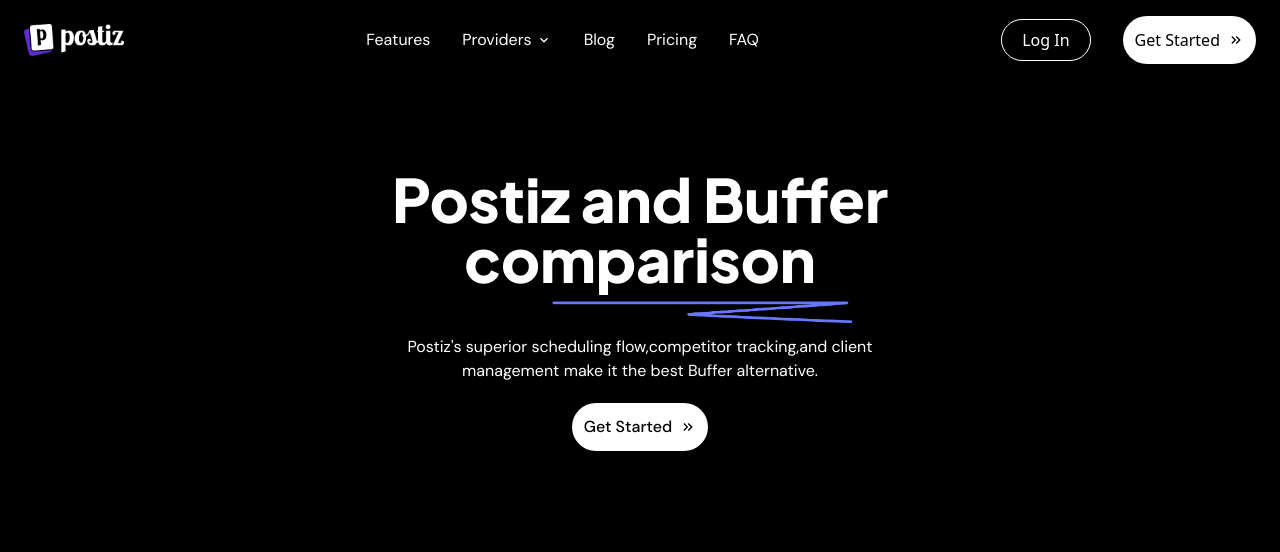
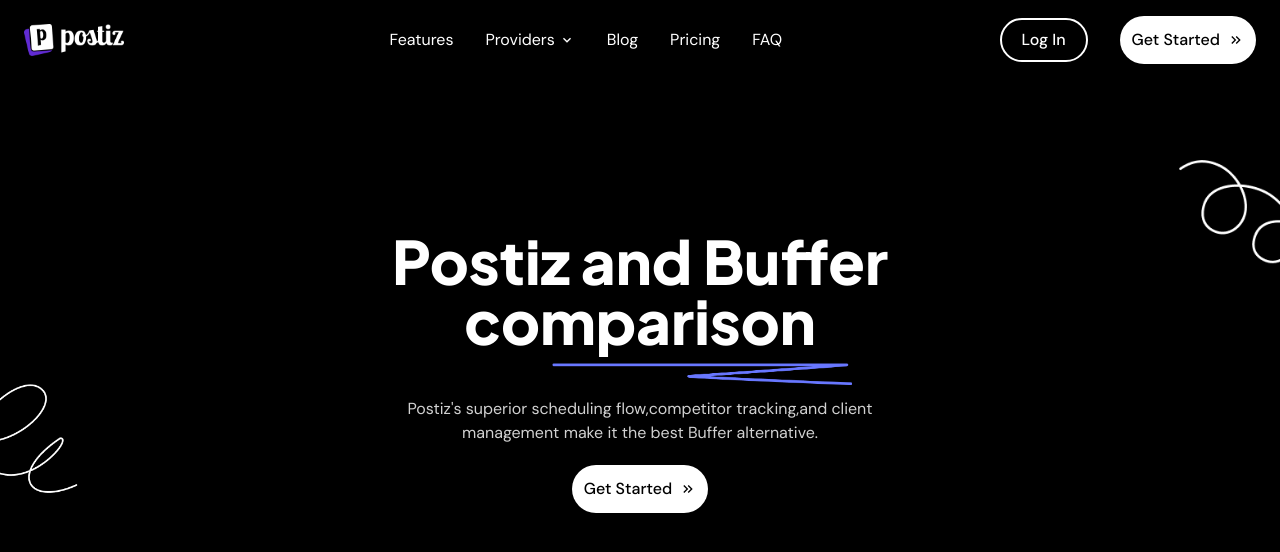
Before and after one commit to Oishee90/crazy-devs-task, a Next.js app: page / in a window 1280 px wide. Shown: the top 552 px of the page. Built offline with nearby package versions, Linux system fonts and the light colour scheme.

Commit message:
complete banner section

```diff
--- a/app/Component/Banner.jsx
+++ b/app/Component/Banner.jsx
@@ -6,10 +6,28 @@ import { MdKeyboardDoubleArrowRight } from "react-icons/md";
 
 const Banner = () => {
     return (
-        <div className="h-[300px] mt-20 flex flex-col justify-center items-center mx-auto container">
-            {/* Flex Container for Heading and Image */}
-            <div className="gap-4">
-                <h1 className="md:text-6xl plus-jakarta text-3xl font-extrabold text-center ">
+        <div className="relative md:h-[400px] md:mt-20  mt-10 flex flex-col justify-center items-center mx-auto container overflow-hidden">
+        {/* Image at Right-Top Corner */}
+        <div className="absolute top-0 md:right-[-124px] right-[-161px] -translate-x-1/2 ">
+            <Image
+                src="/image/Highlight 29.png"
+                alt="Right Top Image"
+                width={150}
+                height={100}
+            />
+        </div>
+
+        {/* Image at Left-Bottom Corner */}
+        <div className="absolute md:bottom-0 bottom-[-57px] md:left-[22px] left-[3px] -translate-x-1/2 ">
+            <Image
+                src="/image/tornado.png"
+                alt="Left Bottom Image"
+                width={250}
+                height={100}
+            />
+        </div>
+            <div className="gap-4 mt-6">
+                <h1 className="md:text-6xl plus-jakarta text-white text-3xl font-extrabold text-center ">
                     Postiz and Buffer <br /> comparison
                 </h1>
                 <div className="md:ml-40 w-1/2 ml-32 md:w-full mt-3">
@@ -23,11 +41,11 @@ const Banner = () => {
             </div>
 
             {/* Paragraph */}
-            <p className=" text-center md:text-base p-3 dm-sans">
+            <p className=" text-center text-[#D1D1D1] md:text-base p-3 dm-sans">
                 Postiz's superior scheduling flow,competitor tracking,and client<br />management make it the best Buffer alternative.
             </p>
             <div className='text-center mt-2'>
-            <button className="px-3 dm-sans py-3 flex gap-2  text-center items-center  justify-center font-medium text-black capitalize transition-colors duration-300 transform bg-white rounded-3xl text-base hover:bg-slate-300 focus:outline-none focus:ring focus:ring-blue-300 focus:ring-opacity-80">
+            <button className="px-3 dm-sans py-3 flex gap-2   text-center items-center  justify-center font-medium text-black capitalize transition-colors duration-300 transform bg-white rounded-3xl text-base hover:bg-slate-300 focus:outline-none focus:ring focus:ring-blue-300 focus:ring-opacity-80">
                                 Get Started
                                 <MdKeyboardDoubleArrowRight />
                             </button>
--- a/app/Component/Navbar.jsx
+++ b/app/Component/Navbar.jsx
@@ -22,7 +22,7 @@ function Navbar() {
                     </div>
 
                     {/* Navbar Items */}
-                    <div className="hidden md:ml-2 md:mr-2 md:flex flex-1 justify-center md:items-center md:gap-8 lg:gap-16">
+                    <div className="hidden md:ml-14 md:mr-2 md:flex flex-1 justify-center md:items-center md:gap-8 lg:gap-16">
                         <div className="flex dm-sans text-white capitalize dark:text-gray-300 gap-6 lg:gap-8">
                             <a href="#" className="transition-colors duration-300 transform hover:text-slate-300 dark:hover:text-gray-200">Features</a>
                             <a href="#" className="flex items-center gap-1 transition-colors duration-300 transform hover:text-slate-300 dark:hover:text-gray-200">Providers <MdOutlineKeyboardArrowDown /></a>
@@ -33,8 +33,8 @@ function Navbar() {
                     </div>
 
                     {/* Button Section */}
-                    <div className="hidden md:flex md:items-center gap-6 lg:gap-8">
-                        <button className="px-5 py-2 whitespace-nowrap font-medium text-base text-white hover:text-black capitalize transition-colors duration-300 transform bg-none border border-white rounded-3xl hover:bg-white focus:outline-none focus:ring focus:ring-white focus:ring-opacity-80">
+                    <div className="hidden dm-sans md:flex md:items-center gap-6 lg:gap-8">
+                        <button className="px-5 py-2 whitespace-nowrap font-medium text-base text-white hover:text-black capitalize transition-colors duration-300 transform bg-none border-2 border-white rounded-3xl hover:bg-white focus:outline-none focus:ring focus:ring-white focus:ring-opacity-80">
                             Log in
                         </button>
                         <button className="px-3 py-3 flex gap-2 items-center font-medium text-black capitalize transition-colors duration-300 transform bg-white rounded-3xl text-base hover:bg-slate-300 focus:outline-none focus:ring focus:ring-blue-300 focus:ring-opacity-80">
@@ -44,7 +44,7 @@ function Navbar() {
                     </div>
 
                     {/* Mobile Menu Button */}
-                    <div className="md:hidden">
+                    <div className="md:hidden dm-sans">
                         <button
                             onClick={() => setIsOpen(!isOpen)}
                             type="button"
@@ -65,7 +65,7 @@ function Navbar() {
 
                 {/* Mobile Navbar */}
                 {isOpen && (
-                    <div className="flex flex-col gap-4 mt-4 dm-sans text-white capitalize bg-gray-800 px-6 py-4 rounded-lg md:hidden">
+                    <div className="flex flex-col dm-sans gap-4 mt-4 dm-sans text-white capitalize bg-gray-800 px-6 py-4 rounded-lg md:hidden">
                         <a href="#" className="transition-colors duration-300 transform hover:text-slate-300 dark:hover:text-gray-200">Features</a>
                         <a href="#" className="flex items-center gap-1 transition-colors duration-300 transform hover:text-slate-300 dark:hover:text-gray-200">Providers <MdOutlineKeyboardArrowDown /></a>
                         <a href="#" className="transition-colors duration-300 transform hover:text-slate-300 dark:hover:text-gray-200">Blog</a>
--- a/app/globals.css
+++ b/app/globals.css
@@ -7,7 +7,8 @@
 /* styles/globals.css */
 body {
   background-color: black;
-  color: white; /* যাতে টেক্সট সাদা দেখা যায় */
+  color: white;
+
 }
 
 html, body, #__next {
--- a/app/page.js
+++ b/app/page.js
@@ -5,7 +5,7 @@ import Banner from "./Component/Banner";
 
 export default function Home() {
   return (
-   <div  >
+   <div className="bg-black text-white h-[100%]" >
     <div className="container mx-auto">
     <Navbar></Navbar>
     <Banner></Banner>
```
Also changed, not shown: public/image/Highlight 29.png (added), public/image/tornado.png (added).
